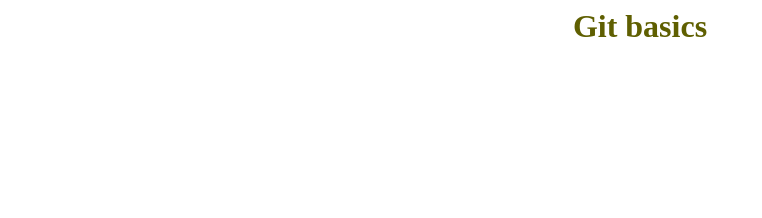
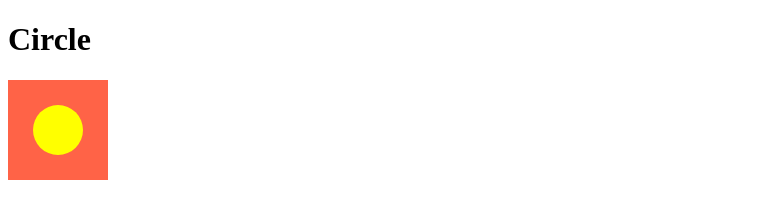
Before and after one commit to AyBi229/git_basics, a plain HTML site: page index.html in a window 1280 px wide. Shown: the whole page, without its empty margins (0-762 px from the left). Drawn offline with Linux system fonts and the light colour scheme.

Commit message:
created circle :3

```diff
--- a/app.js
+++ b/app.js
@@ -1,4 +1,14 @@
-var canvas = document.getElementById('circle');
+var canvas = document.getElementById("circle");
+var context = canvas.getContext("2d");
 
-var radius = 10;
-var centerX = canvas;
+var centerX = canvas.width / 2;
+var centerY = canvas.height / 2;
+var radius = 25;
+var fillColor = "yellow";
+
+context.beginPath();
+context.arc(centerX, centerY, radius, 0, 2 * Math.PI, false);
+context.fillStyle = fillColor;
+context.fill();
+context.closePath();
+console.log((100*50)/400);
--- a/index.html
+++ b/index.html
@@ -1,14 +1,15 @@
 <!DOCTYPE html>
-<html lang="en">
+<html>
 <head>
-    <meta charset="UTF-8">
-    <meta name="viewport" content="width=device-width, initial-scale=1.0">
-    <title>Document</title>
-    <link rel="stylesheet" href="styles.css">
+  <title>Circle Drawing</title>
+  <link rel="stylesheet" href="styles.css">
 </head>
 <body>
-    <h1>Git basics</h1>
-    <canvas id="circle"></canvas>
+    <h1>Circle</h1>
+    <div class="container">
+        <canvas id="circle" width="100" height="100"></canvas>
+    </div>
+
     <script src="app.js"></script>
 </body>
 </html>
--- a/styles.css
+++ b/styles.css
@@ -1,25 +1,6 @@
-h1{
-    color: rgb(95, 95, 1);
-    background-color: white;
+.title{
     text-align: center;
-    width: 20%;
-    margin:auto;
 }
-p{
-    color: rgb(144, 66, 144);
-    background-color: rgb(1, 1, 87);
-    padding: 5px;
+#circle{
+    background-color: tomato;
 }
-body{
-    background-color: white;
-}
-.rainbow-text{
-    background-image: linear-gradient(45deg, red, orange, yellow, green, blue, indigo, violet);
-    background-clip: text;
-    -webkit-background-clip: text;
-    color: transparent;
-    font-size: 3em;
-    width: 100%;
-    margin-top: 100px;
-    font-family: 'Arial', sans-serif;
-}
```
